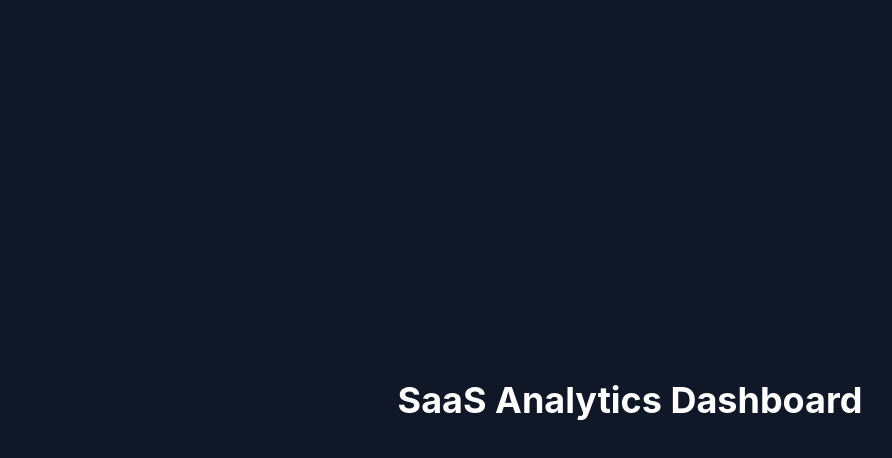
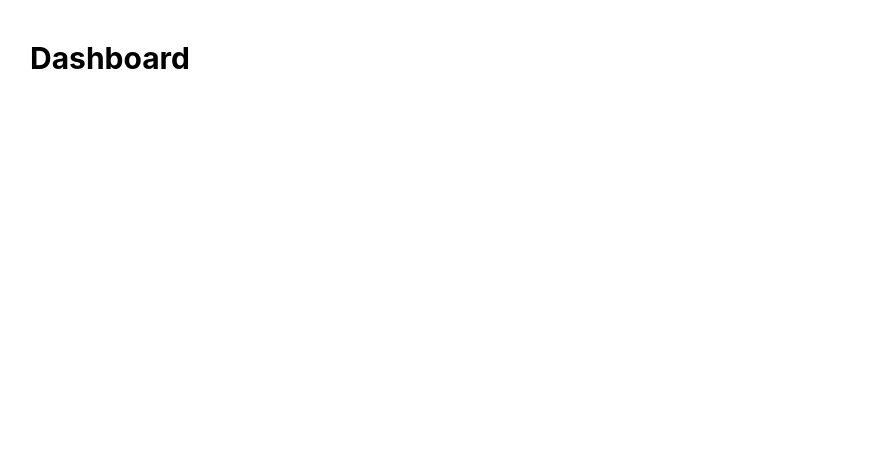
Before and after one commit to vimal2512/analytics-dashboard-client, a React (Vite) app: page /dashboard in a window 1280 px wide. Shown: the top 458 px of the page, without its empty margins (10-902 px from the left). Built offline with nearby package versions, Linux system fonts and the light colour scheme.

Commit message:
feat: setup react router architecture with lazy loading

```diff
--- a/src/App.jsx
+++ b/src/App.jsx
@@ -1,11 +1,7 @@
+import AppRouter from "./app/router/AppRouter";
+
 function App() {
-  return (
-    <div className="h-screen flex items-center justify-center bg-gray-900 text-white">
-      <h1 className="text-4xl font-bold">
-        SaaS Analytics Dashboard
-      </h1>
-    </div>
-  );
+  return <AppRouter/>
 }
 
 export default App;
--- /dev/null
+++ b/src/app/router/AppRouter.jsx
@@ -0,0 +1,25 @@
+import { BrowserRouter, Routes, Route, Navigate } from "react-router-dom";
+import { Suspense } from "react";
+import { routes } from "./routes";
+
+function AppRouter() {
+  return (
+    <BrowserRouter>
+      <Suspense fallback={<div>Loading...</div>}>
+        <Routes>
+          {routes.map((route) => (
+            <Route
+              key={route.path}
+              path={route.path}
+              element={route.element}
+            />
+          ))}
+
+          <Route path="/" element={<Navigate to="/login" />} />
+        </Routes>
+      </Suspense>
+    </BrowserRouter>
+  );
+}
+
+export default AppRouter;
--- /dev/null
+++ b/src/app/router/routes.jsx
@@ -0,0 +1,36 @@
+import React from "react";
+
+const LoginPage = React.lazy(() =>
+    import("../../features/auth/pages/LoginPage")
+);
+
+const SignupPage = React.lazy(() =>
+    import("../../features/auth/pages/SignupPage")
+);
+
+const DashboardPage = React.lazy(() =>
+    import("../../features/analytics/pages/DashboardPage")
+)
+
+const WebsitesPage = React.lazy(() =>
+     import("../../features/websites/pages/WebsitesPage")
+)
+
+export const routes = [
+    {
+        path: "/login",
+        element: <LoginPage/>
+    },
+    {
+        path: "/signup",
+        element: <SignupPage/>
+    },
+    {
+        path: "/dashboard",
+        element: <DashboardPage/>
+    },
+    {
+        path: "/websites",
+        element: <WebsitesPage/>
+    }
+];
--- /dev/null
+++ b/src/features/analytics/pages/DashboardPage.jsx
@@ -0,0 +1,9 @@
+function DashboardPage() {
+    return(
+        <div className="p-10">
+            <h1 className="text-3xl font-bold">Dashboard</h1>
+        </div>
+    )
+}
+
+export default DashboardPage;
--- /dev/null
+++ b/src/features/auth/pages/LoginPage.jsx
@@ -0,0 +1,9 @@
+function LoginPage() {
+    return (
+        <div className="flex h-screen items-center justify-center">
+            <h1 className="text-3xl font-bold"> Login Page</h1>
+        </div>
+    )
+}
+
+export default LoginPage;
--- /dev/null
+++ b/src/features/auth/pages/SignupPage.jsx
@@ -0,0 +1,9 @@
+function SignupPage() {
+    return (
+        <div className="flex h-screen items-center justify-center">
+            <h1 className="text-3xl font-bold">Signup Page</h1>
+        </div>
+    )
+}
+
+export default SignupPage;
--- /dev/null
+++ b/src/features/websites/pages/WebsitesPage.jsx
@@ -0,0 +1,9 @@
+function WebsitesPage() {
+    return(
+        <div className="p-10">
+            <h1 className="text-3xl font-bold">Websites</h1>
+        </div>
+    )
+}
+
+export default WebsitesPage;
```
